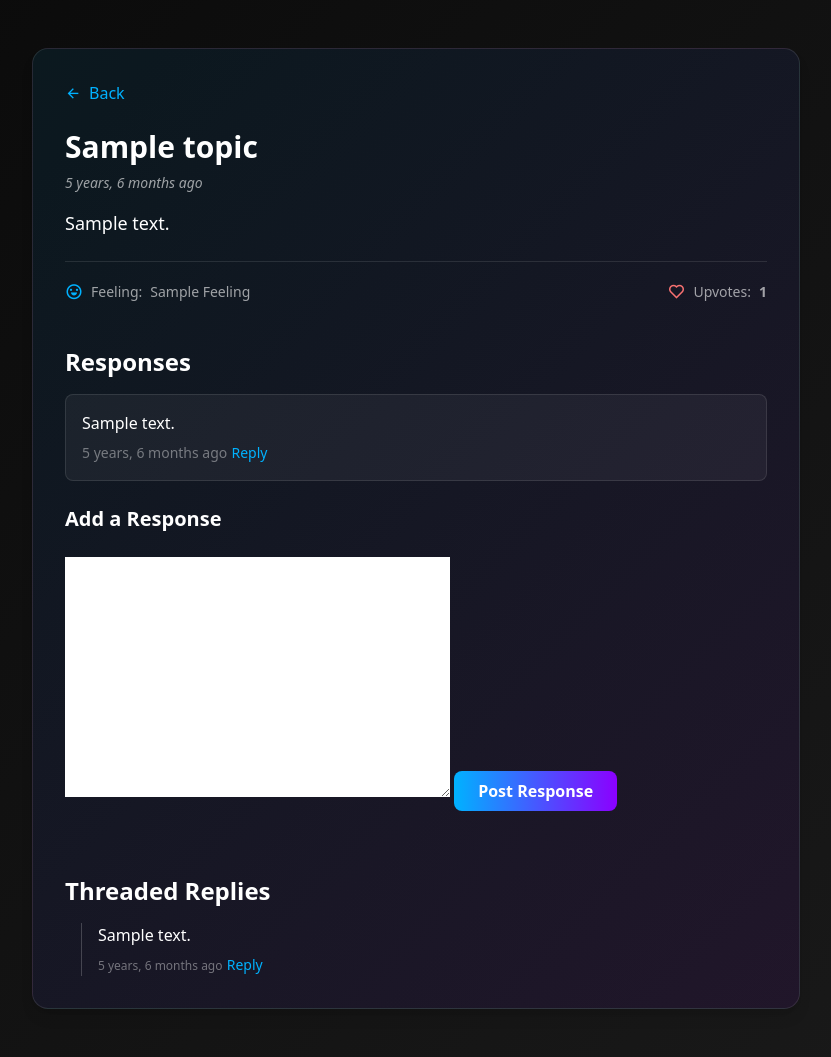
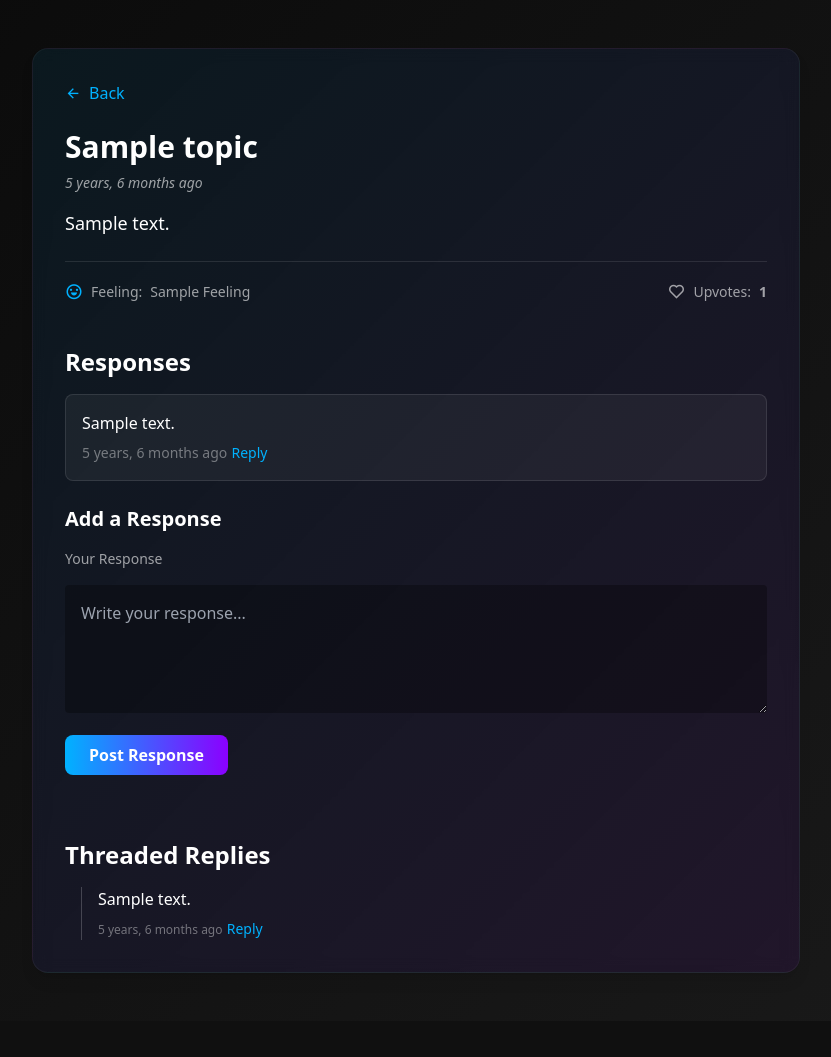
Before and after one commit to LennoxBoyd/LowkeyWall, a Django app: template LowkeyWall/templates/confession_detail.html in a window 1280 px wide. Shown: the whole page, without its empty margins (224-1055 px from the left). After the commit the page ends 973 px from the top, so only its background shows below. Run offline with Django 5.2, Linux system fonts and the light colour scheme; tables that the repository leaves empty hold one stand-in row (values such as "Sample post"); the template is opened without the code that fills it: values that come from a table or form of the project are taken from there, most other values are stand-ins (such as "Sample title", 1, 10 or a date in 2020); data that the repository does not hold is empty; some libraries are stand-ins or nearby versions.

Commit message:
Update confession_detail.html

```diff
--- a/LowkeyWall/templates/confession_detail.html
+++ b/LowkeyWall/templates/confession_detail.html
@@ -23,12 +23,14 @@
     }
     .card-gradient {
       background: linear-gradient(135deg, rgba(0,178,255,0.08), rgba(139,0,255,0.08));
+      border: 1px solid rgba(255,255,255,0.05);
+      backdrop-filter: blur(8px);
     }
   </style>
 </head>
 
 <body class="text-white min-h-screen px-4 py-12">
-<div class="max-w-3xl mx-auto card-gradient p-8 rounded-2xl shadow-lg border border-white/10">
+<div class="max-w-3xl mx-auto card-gradient p-8 rounded-2xl shadow-lg">
 
   <!-- Back link -->
   <div class="mb-6">
@@ -48,10 +50,12 @@
       <i class="ri-emotion-line text-lg text-primary"></i> Feeling:
       <span class="font-medium">{{ confession.feeling|title }}</span>
     </span>
-    <span class="flex items-center gap-2">
-      <i class="ri-heart-line text-lg text-red-400"></i> Upvotes:
-      <span class="font-semibold">{{ confession.upvote_count }}</span>
-    </span>
+
+    <!-- ✅ Upvote Button -->
+    <button id="upvote-btn" class="flex items-center gap-2 hover:text-red-400 transition" data-id="{{ confession.id }}">
+      <i class="ri-heart-line text-lg"></i> Upvotes:
+      <span id="upvote-count" class="font-semibold">{{ confession.upvote_count }}</span>
+    </button>
   </div>
 
   <!-- ✅ Comments -->
@@ -92,13 +96,15 @@
   <h3 class="text-xl font-semibold mb-2">Add a Response</h3>
   <form method="POST" class="space-y-4">
     {% csrf_token %}
-    {{ comment_form.text }}
+    <label for="response-text" class="block text-sm text-white/60">Your Response</label>
+    <textarea id="response-text" name="text" rows="4" placeholder="Write your response..."
+      class="w-full p-4 rounded bg-black/30 text-white"></textarea>
     <button type="submit" class="px-6 py-2 bg-gradient-to-r from-primary to-secondary rounded-button text-white font-semibold hover:opacity-90">
       Post Response
     </button>
   </form>
 
-  <!-- ✅ Standalone replies thread (if any) -->
+  <!-- Standalone replies block if needed -->
   {% if replies %}
     <div class="mt-16">
       <h2 class="text-2xl font-bold mb-4">Threaded Replies</h2>
@@ -114,6 +120,7 @@
 
 <script>
 document.addEventListener('DOMContentLoaded', () => {
+  // Toggle reply form under comments
   document.querySelectorAll('.reply-toggle').forEach(link => {
     link.addEventListener('click', e => {
       e.preventDefault();
@@ -121,6 +128,7 @@ document.addEventListener('DOMContentLoaded', () => {
     });
   });
 
+  // AJAX post reply under comment
   document.addEventListener('submit', async e => {
     if (e.target.matches('.reply-form')) {
       e.preventDefault();
@@ -144,6 +152,27 @@ document.addEventListener('DOMContentLoaded', () => {
       }
     }
   });
+
+  // ✅ AJAX upvote button
+  const upvoteBtn = document.getElementById('upvote-btn');
+  upvoteBtn.addEventListener('click', async () => {
+    const confessionId = upvoteBtn.dataset.id;
+    const csrfToken = '{{ csrf_token }}';  // Provided by Django template
+
+    const response = await fetch(`/upvote/${confessionId}/`, {
+      method: 'POST',
+      headers: {
+        'X-CSRFToken': csrfToken,
+      },
+    });
+
+    const data = await response.json();
+    if (data.success) {
+      document.getElementById('upvote-count').textContent = data.upvote_count;
+    } else {
+      alert('Error upvoting.');
+    }
+  });
 });
 </script>
 
```
